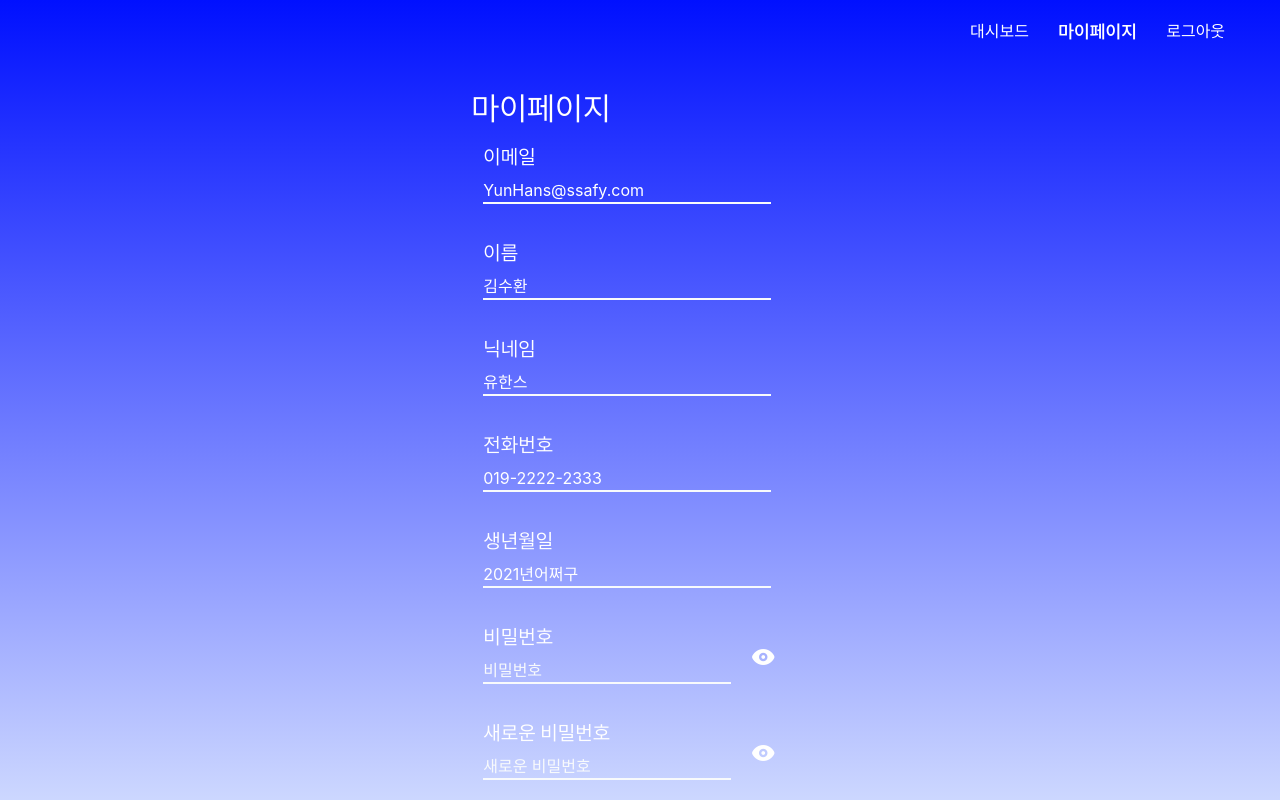
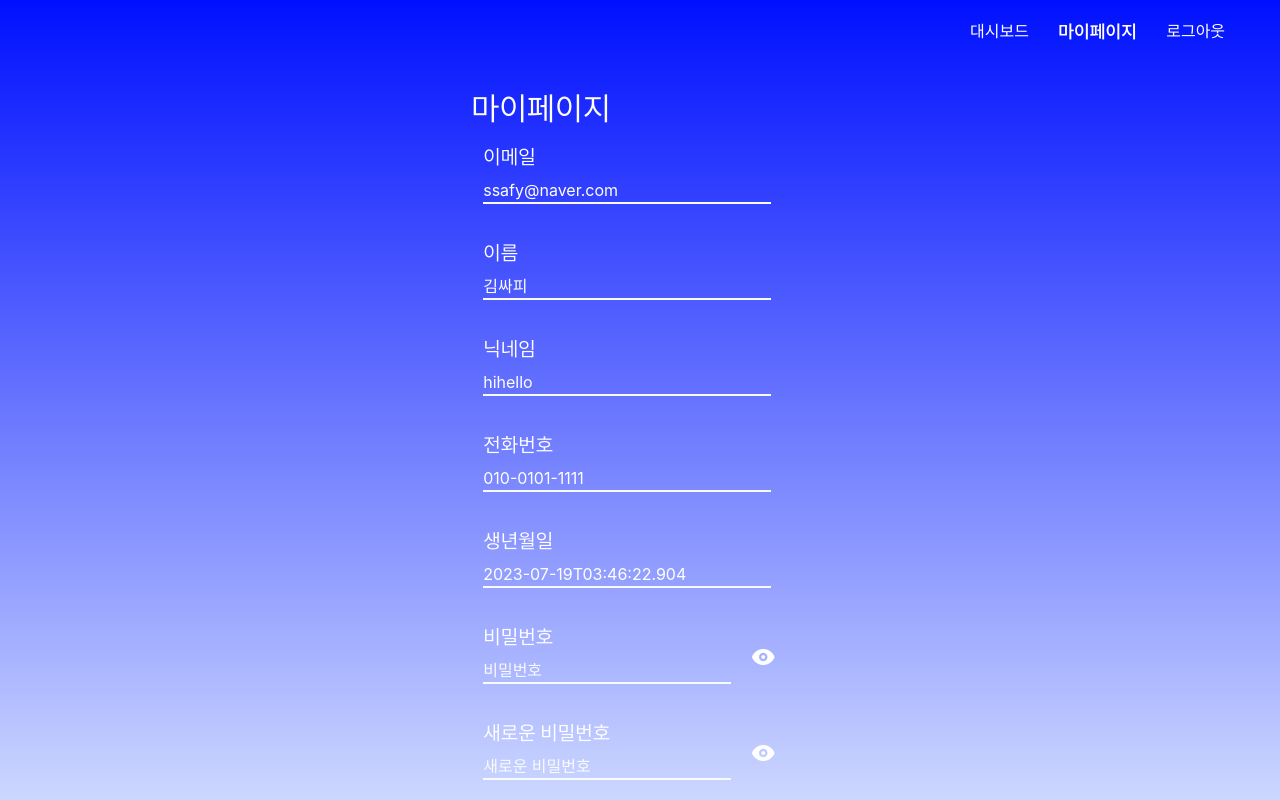
Before and after one commit to fnejd/StarGate, a React (Vite) app in the folder Stargate-Fe/: page /mypage in a window 1280 px wide. Shown: the top 800 px of the page. Built offline with nearby package versions, Linux system fonts and the light colour scheme.

Commit message:
chore : dummyData 형식에 맞게 변경

```diff
--- a/Stargate-Fe/src/pages/admin/board/AdminMyPage.tsx
+++ b/Stargate-Fe/src/pages/admin/board/AdminMyPage.tsx
@@ -3,9 +3,9 @@ import AdminBoardHeaderNav from '@/atoms/board/AdminBoardHeaderNav';
 import MyPageBox from '@/organisms/board/MyPageBox';
 
 const dummy = {
+  name: '수환컴퍼니',
   email: 'YunHans@ssafy.com',
-  companyName: '수환컴퍼니',
-  companyNum: 123456,
+  code : 123456,
 };
 
 const AdminMyPage = () => {
@@ -16,8 +16,8 @@ const AdminMyPage = () => {
         <MyPageBox
           isAdmin={true}
           email={dummy.email}
-          companyName={dummy.companyName}
-          companyNum={dummy.companyNum}
+          companyName={dummy.name}
+          companyNum={dummy.code}
         />
       </div>
     </div>
--- a/Stargate-Fe/src/pages/user/board/MyPage.tsx
+++ b/Stargate-Fe/src/pages/user/board/MyPage.tsx
@@ -3,25 +3,26 @@ import BoardHeaderNav from '@/atoms/board/BoardHeaderNav';
 import MyPageBox from '@/organisms/board/MyPageBox';
 
 const dummy = {
-  email: 'YunHans@ssafy.com',
-  name: '김수환',
-  nickName: '유한스',
-  phone: '019-2222-2333',
-  birth: '2021년어쩌구',
+  email: 'ssafy@naver.com', // [String] 팬 유저 이메일 id (필수)
+  password: 'thisispassword', // [String] 팬 유저 비밀번호 (필수)
+  name: '김싸피', //[String] 팬 유저 이름 (필수)
+  nickname: 'hihello', // [String] 팬 유저 NICK NAME
+  birthday: '2023-07-19T03:46:22.904', // [LocalDateTime] 팬 유저 생일
+  phone: '010-0101-1111', // [String] 팬 유저 번호 (필수)
 };
 
 const MyPage = () => {
   return (
     <div>
       <BoardHeaderNav></BoardHeaderNav>
-      <div className='flex w-full justify-center items-center'>
+      <div className="flex w-full justify-center items-center">
         <MyPageBox
           isAdmin={false}
           email={dummy.email}
           name={dummy.name}
-          nickName={dummy.nickName}
+          nickName={dummy.nickname}
           phone={dummy.phone}
-          birth={dummy.birth}
+          birth={dummy.birthday}
         />
       </div>
     </div>
```
